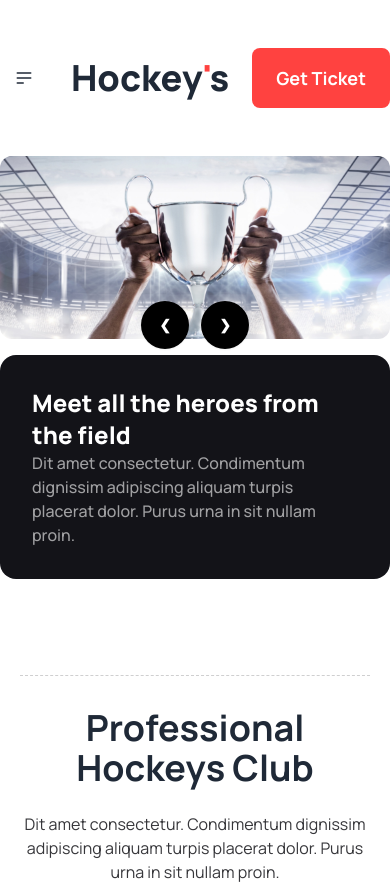
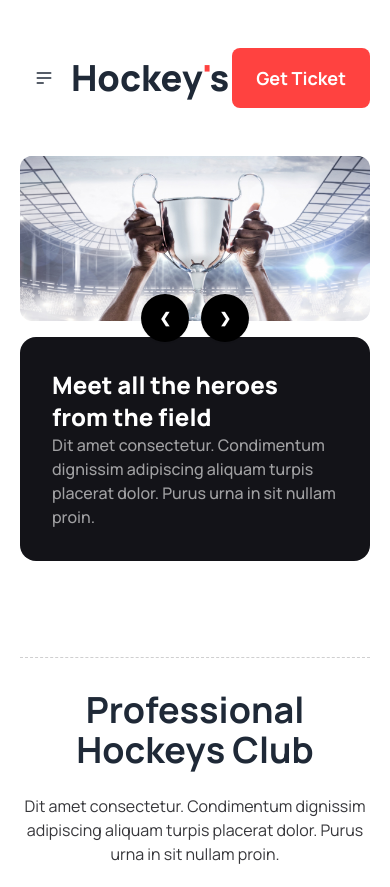
Before and after one commit to shakurShirajul/hockeys, a website: page index.html in a window 390 px wide. Shown: the top 887 px of the page. Drawn offline with Linux system fonts and the light colour scheme.

Commit message:
Fixed Responsive Nav Bar

```diff
--- a/index.html
+++ b/index.html
@@ -22,7 +22,7 @@
 
 <body class="font-manrope">
     <header class="container mx-auto">
-        <nav class="flex justify-between items-center my-12">
+        <nav class="flex justify-between items-center my-12 mx-5 lg:mx-0">
             <div class="lg:hidden">
                 <div class="dropdown">
                     <div tabindex="0" role="button" class="btn btn-ghost btn-circle">
@@ -43,18 +43,24 @@
                 </div>
             </div>
             <h1 class="text-4xl font-extrabold">Hockey<span class="text-[#FF4240;]">'</span>s</h1>
-            <ul class=" gap-11 items-center text-[#424247] font-medium text-base hidden lg:flex">
+            <ul class="gap-11 items-center text-[#424247] font-medium text-base hidden lg:flex">
                 <li><a href="#"><span class="text-[#FF4240;] font-bold">Home</span></a></li>
                 <li><a href="">About</a></li>
                 <li><a href="">Pages</a></li>
                 <li><a href="">Blog</a></li>
                 <li><a href="">Contact</a></li>
             </ul>
-            <button class="primary-btn">Get Ticket</button>
+            <div class="flex justify-between items-center gap-6 text-[#424247]">
+                <div class="hidden lg:flex">
+                    <i class="fa-solid fa-magnifying-glass text-2xl"></i>
+                </div>
+                <button class="primary-btn">Get Ticket</button>
+            </div>
+
 
         </nav>
         <!-- Banner -->
-        <section>
+        <section class="mx-5 lg:mx-0">
             <div class="carousel w-full">
                 <div id="slide1" class="carousel-item relative w-full flex flex-col gap-4">
                     <img src="images/1.png" class="w-full rounded-xl"/>
```
Also changed, not shown: output/style.css.
